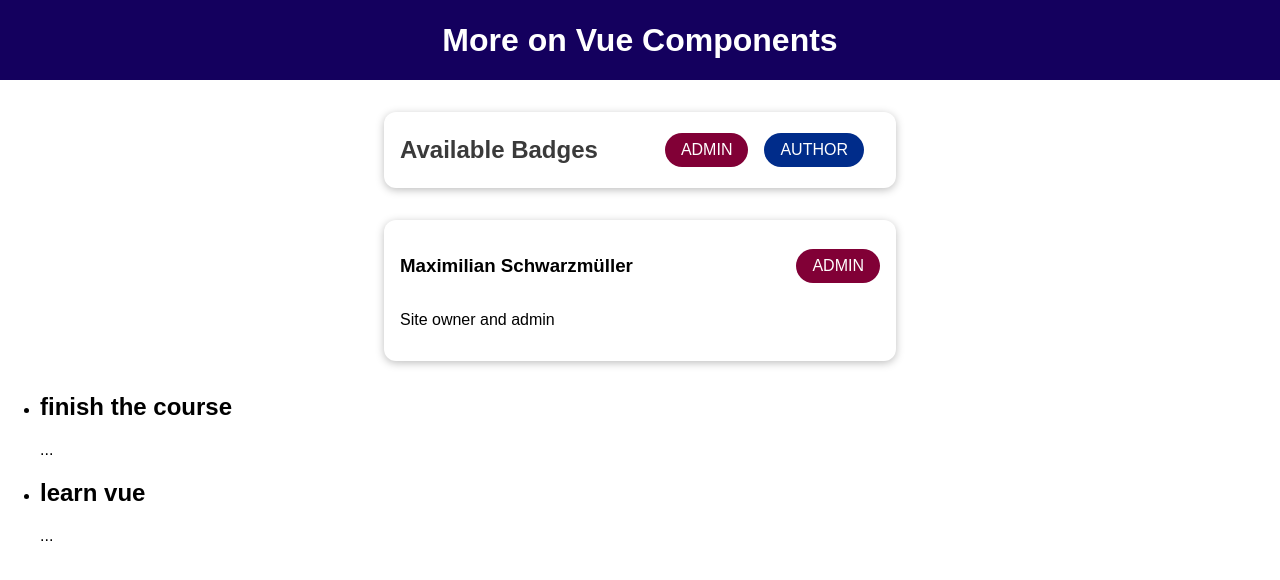
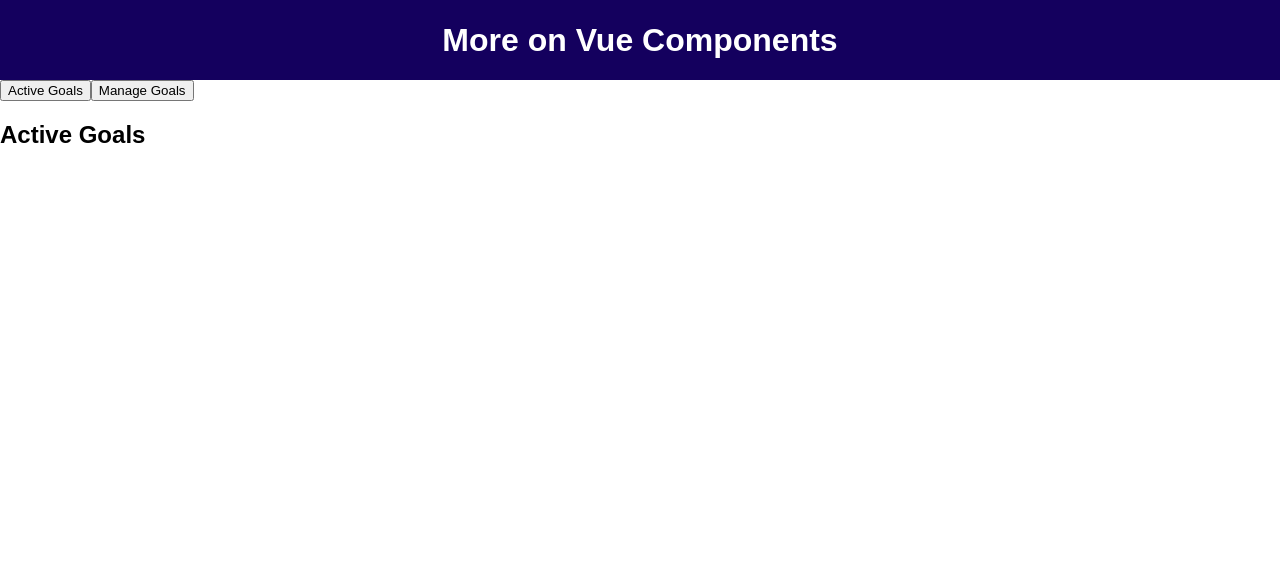
Before and after one commit to simoesdaniel/vue_cli_projects, a Vue app in the folder cmp-adv-01-starting-setup/: page / in a window 1280 px wide. Shown: the top 580 px of the page. Built offline with nearby package versions, Linux system fonts and the light colour scheme.

Commit message:
dynamic components loading

```diff
--- a/cmp-adv-01-starting-setup/src/App.vue
+++ b/cmp-adv-01-starting-setup/src/App.vue
@@ -1,42 +1,44 @@
 <template>
   <div>
     <the-header></the-header>
-    <badge-list></badge-list>
-    <user-info
-      :full-name="activeUser.name"
-      :info-text="activeUser.description"
-      :role="activeUser.role"
-    ></user-info>
-    <!-- scoped slot usage and shorthand for default slot template usage -->
-    <course-goals #default="slotProps">
-        <h2>
-          {{ slotProps.item }}
-        </h2>
-        <p>{{ slotProps.anotherProp }}</p>
-    </course-goals>
+    <button @click="setSelectedComponent('active-goals')">Active Goals</button>
+    <button @click="setSelectedComponent('manage-goals')">Manage Goals</button>
+    <!-- <active-goals v-if="selectedComponent === 'active-goals'"></active-goals>
+    <manage-goals v-else-if="selectedComponent === 'manage-goals'"></manage-goals> -->
+    <!-- a way to load components dynamically -->
+    <component :is="selectedComponent"></component>
   </div>
 </template>
 
 <script>
 import TheHeader from "./components/TheHeader";
-import BadgeList from "./components/BadgeList";
-import UserInfo from "./components/UserInfo";
-import CourseGoals from "./components/CourseGoals";
+// import BadgeList from "./components/BadgeList";
+// import UserInfo from "./components/UserInfo";
+// import CourseGoals from "./components/CourseGoals";
+import ActiveGoals from './components/ActiveGoals';
+import ManageGoals from './components/ManageGoals';
+
+
 export default {
   components: {
     TheHeader: TheHeader,
-    BadgeList: BadgeList,
-    UserInfo: UserInfo,
-    CourseGoals: CourseGoals,
+    ManageGoals: ManageGoals,
+    ActiveGoals: ActiveGoals
   },
   data() {
     return {
+      selectedComponent: 'active-goals',
       activeUser: {
         name: "Maximilian Schwarzmüller",
         description: "Site owner and admin",
         role: "admin",
       },
     };
+  },
+  methods: {
+    setSelectedComponent(cmp){
+      this.selectedComponent=cmp;
+    }
   },
 };
 </script>
--- /dev/null
+++ b/cmp-adv-01-starting-setup/src/components/ActiveGoals.vue
@@ -0,0 +1,3 @@
+<template>
+    <h2>Active Goals</h2>
+</template>
--- /dev/null
+++ b/cmp-adv-01-starting-setup/src/components/ManageGoals.vue
@@ -0,0 +1,3 @@
+<template>
+    <h2>Manage Goals</h2>
+</template>
```
